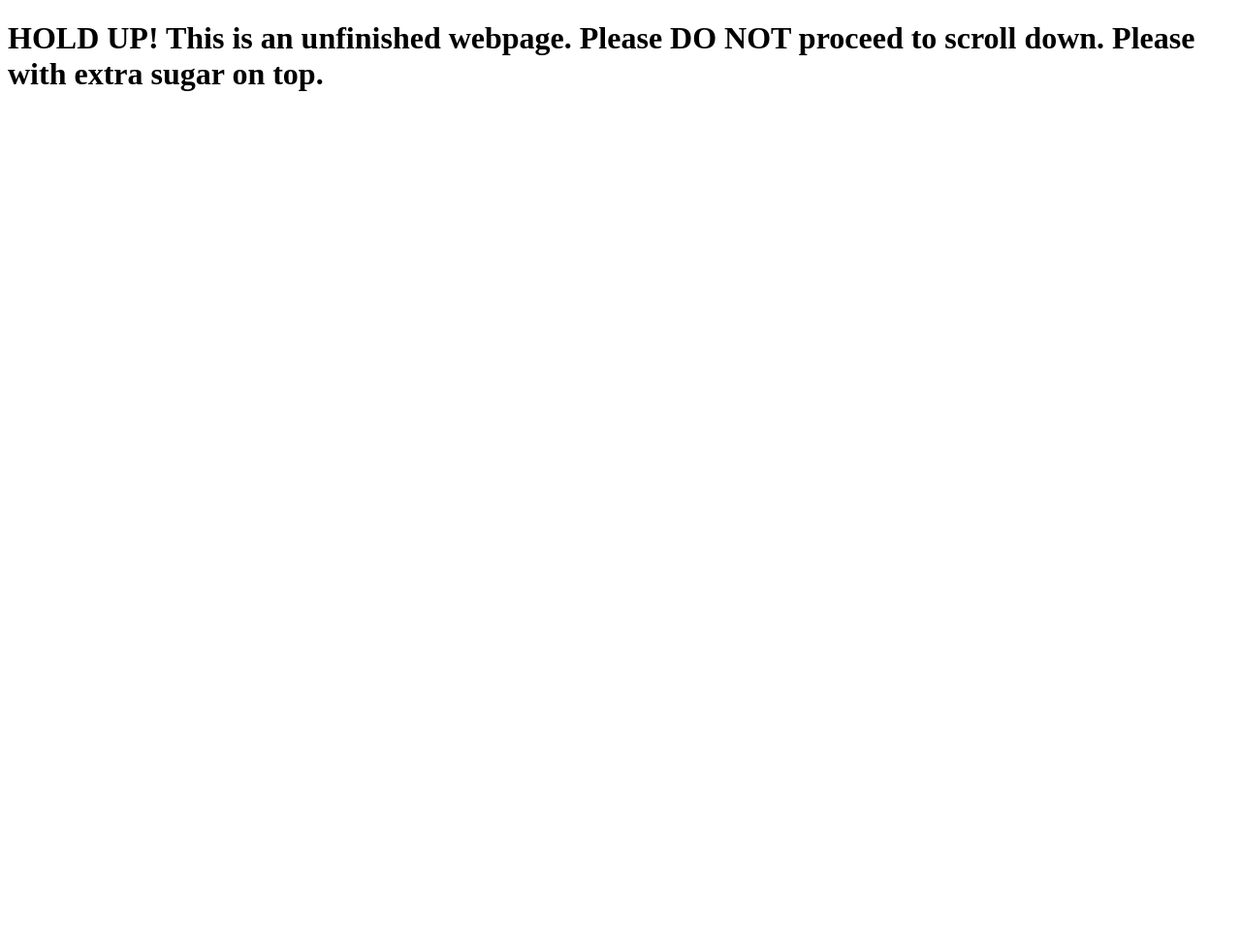
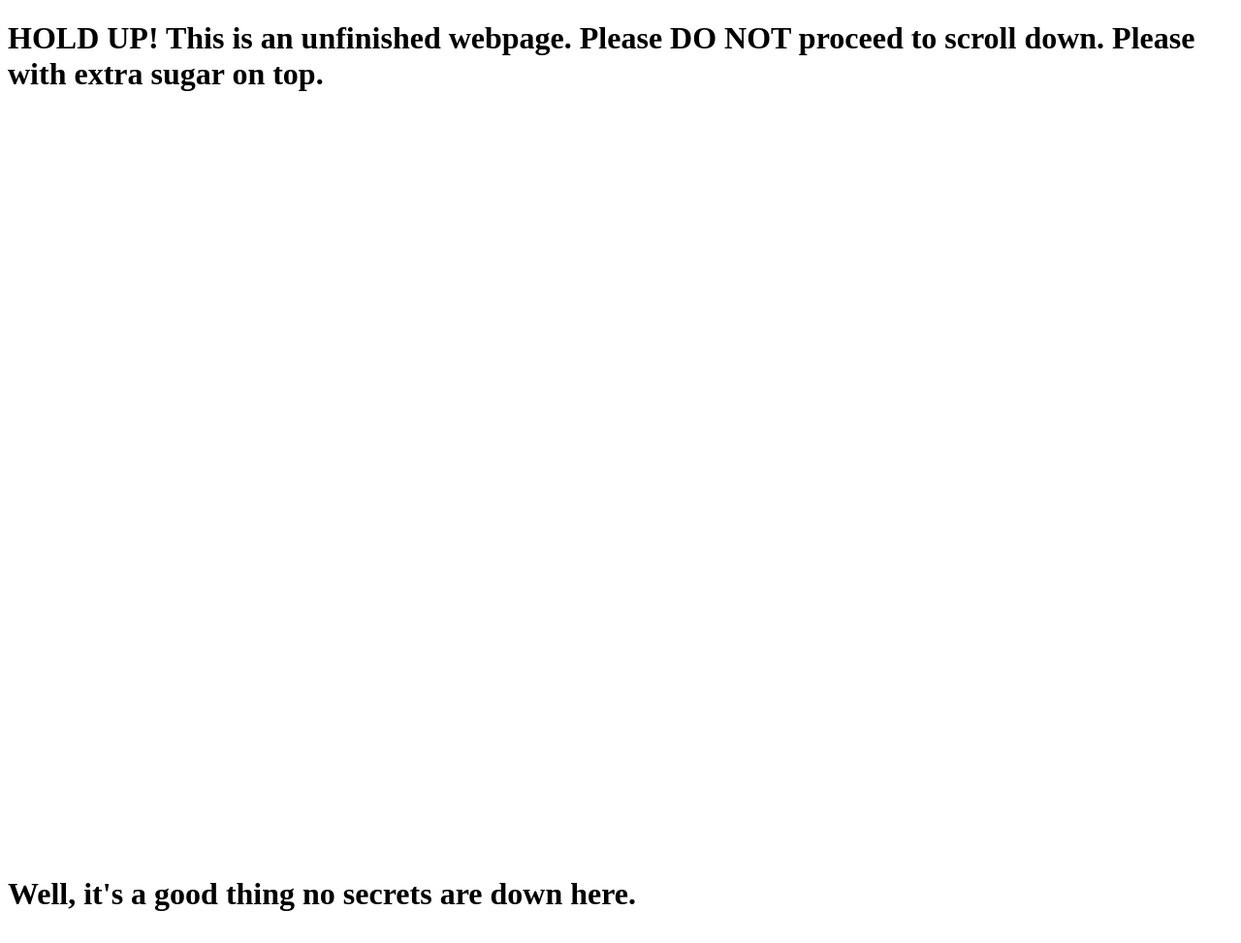
Before and after one commit to Mimicoctopus1/Mimicoctopus1.github.io, a plain HTML site: page index.html in a window 1280 px wide. Shown: the whole page at 97% size. Before the commit the page ends 800 px from the top, so only its background shows below. Drawn offline with Linux system fonts and the light colour scheme.

Commit message:
Update index.html

```diff
--- a/index.html
+++ b/index.html
@@ -7,7 +7,9 @@
         </style>
     </head>
     <body>
-        <h1>HOLD UP! This is an unfinished webpage. Please DO NOT proceed to scroll down. Please with extra sugar on top.</h1\
+        <h1>HOLD UP! This is an unfinished webpage. Please DO NOT proceed to scroll down. Please with extra sugar on top.</h1\>
+        <br><br><br><br><br><br><br><br><br><br><br><br><br><br><br><br><br><br><br><br><br><br>
+        <p>Well, it's a good thing no secrets are down here.</p>
     </body>
     <script>
         var zero = 0;
```
